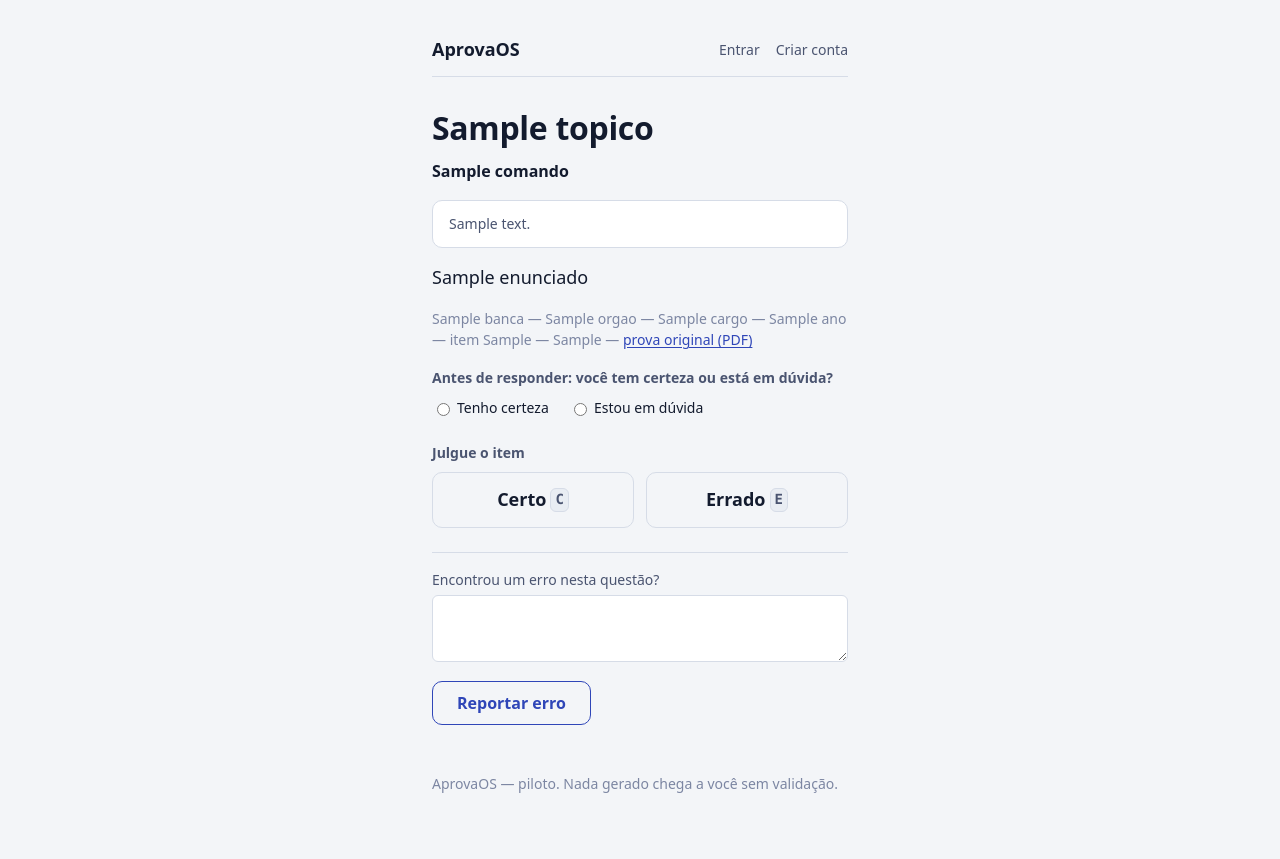
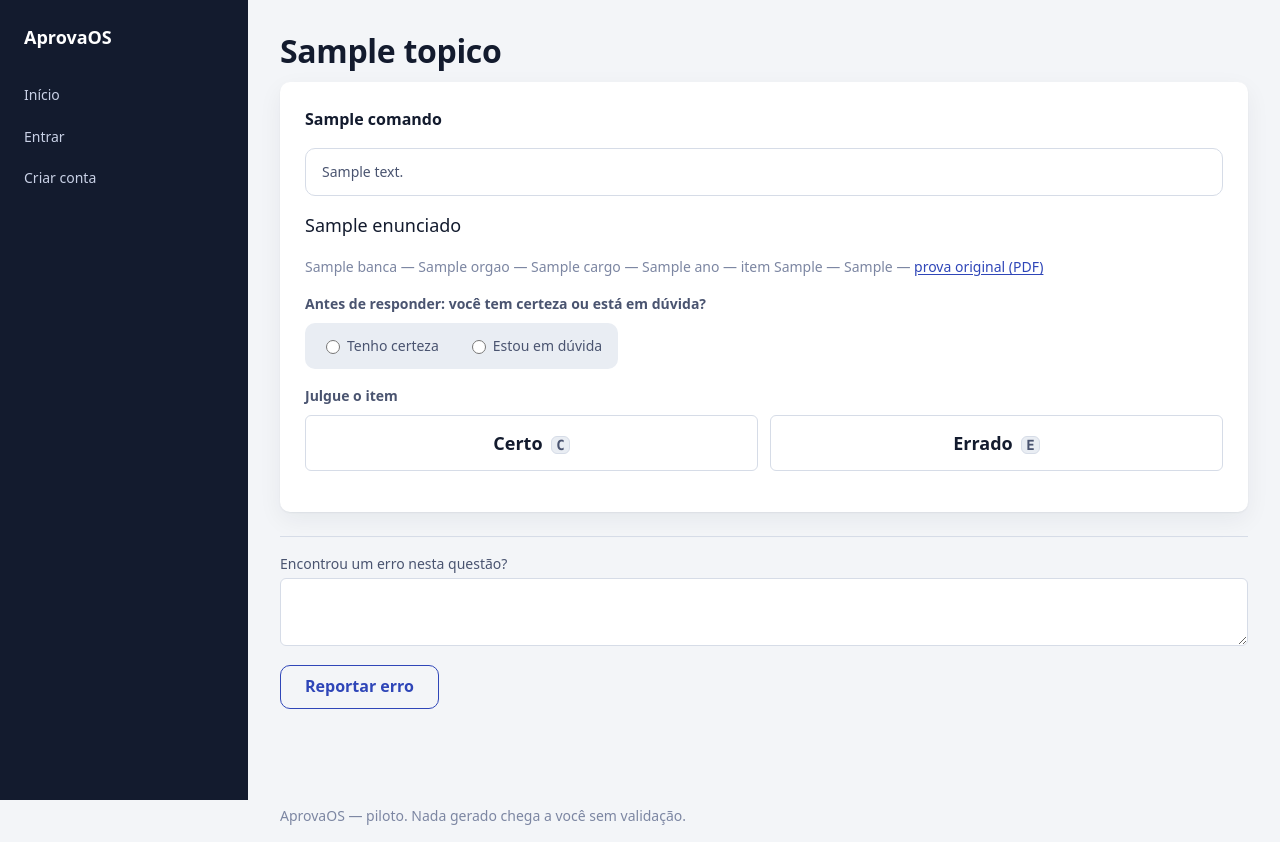
Before and after one commit to vlfcandido/aprovaos, a Python web app: template web/templates/questoes/topico.html in a window 1280 px wide. After the commit the page ends 825 px from the top, so only its background shows below. Run offline with Jinja, Linux system fonts and the light colour scheme; the template is opened without the code that fills it: most values are stand-ins (such as "Sample title", 1, 10 or a date in 2020).

Commit message:
style(v3): shell do protótipo (barra lateral, cartão, segmentado) e limite do apoio no backend
Passo 14b: alinha a tela ao protótipo clicável validado com a usuária-piloto
(docs/evidencias/mockups/2026-09-14-prototipo-clicavel.html), que eu não tinha
lido no passo 14 — a paleta já batia (ADR-0019), mas o layout era de página
móvel (.pagina de 28rem centralizada), não o shell de aplicação do protótipo.

base.html vira um shell (barra lateral escura fixa + conteúdo largo), com 4
tokens novos de cor (--cor-lateral-*) e componentes por token (.cartao,
.segmentado, .botao-resposta, .resultado__gabarito) — sem framework, sem
dependência nova. A barra colapsa em telas estreitas; o padrão é desktop.
Certeza/dúvida vira um controle segmentado com rádios de verdade (:has() só
no CSS) — continua exigível sem JavaScript. Conferido de olho no servidor
real (screenshots do Chrome já instalado, nenhum pacote novo).

Addendo do coordenador: LIMITE_TEXTO_APOIO_RECOLHIDO sai do Jinja e vira
constante em api/questoes.py; o template só lê a flag apoio_recolhido.

Co-Authored-By: Claude Opus 5 (1M context) <noreply@anthropic.com>

```diff
--- a/web/static/css/base.css
+++ b/web/static/css/base.css
@@ -58,57 +58,67 @@ a {
   text-underline-offset: 0.15em;
 }
 
-/* Largura de celular com gutter de 16px; nunca rola na horizontal */
-.pagina {
-  width: 100%;
-  max-width: 28rem;
-  margin-inline: auto;
-  padding-inline: var(--espaco-4);
-  padding-block: var(--espaco-6) var(--espaco-12);
+/* ---- Shell de aplicação (ADR-0019 + protótipo clicável, docs/evidencias/mockups/2026-09-14):
+   barra lateral fixa à esquerda, conteúdo à direita com largura de leitura confortável. O padrão
+   é a visão de desktop; a barra colapsa para uma faixa horizontal em telas estreitas (media
+   query no fim do arquivo) — nunca o contrário. */
+.shell {
+  display: grid;
+  grid-template-columns: 248px 1fr;
+  min-height: 100dvh;
 }
 
-.cabecalho {
+.lateral {
+  background: var(--cor-lateral-fundo);
+  color: var(--cor-lateral-texto);
+  padding: var(--espaco-6) var(--espaco-4);
   display: flex;
-  align-items: center;
-  justify-content: space-between;
-  gap: var(--espaco-3);
-  flex-wrap: wrap;
-  padding-block: var(--espaco-3);
-  border-bottom: 1px solid var(--cor-linha);
-  margin-bottom: var(--espaco-8);
+  flex-direction: column;
+  gap: var(--espaco-6);
+  position: sticky;
+  top: 0;
+  height: 100dvh;
+  overflow-y: auto;
 }
 
 .marca {
   font-family: var(--fonte-titulo);
   font-weight: 700;
   font-size: var(--texto-medio);
-  color: var(--cor-texto);
+  color: var(--cor-lateral-texto-forte);
   text-decoration: none;
+  padding-inline: var(--espaco-2);
 }
 
-.navegacao {
+.lateral__links {
   display: flex;
-  gap: var(--espaco-4);
-  flex-wrap: wrap;
+  flex-direction: column;
+  gap: var(--espaco-1);
 }
 
-.navegacao a {
-  color: var(--cor-texto-2);
+.lateral__links a {
+  display: block;
+  padding: var(--espaco-2);
+  border-radius: var(--raio-pequeno);
+  color: var(--cor-lateral-texto);
   text-decoration: none;
   font-size: var(--texto-pequeno);
 }
 
-.navegacao a:hover,
-.navegacao a:focus-visible,
-.navegacao .botao-link:hover,
-.navegacao .botao-link:focus-visible {
-  color: var(--cor-acao);
-  text-decoration: underline;
+.lateral__links a:hover,
+.lateral__links a:focus-visible {
+  background: var(--cor-lateral-hover);
+  color: var(--cor-lateral-texto-forte);
 }
 
-.navegacao__sair {
-  display: inline;
-  margin: 0;
+.lateral__links a[aria-current="page"] {
+  background: var(--cor-lateral-ativo);
+  color: var(--cor-lateral-texto-forte);
+}
+
+.lateral__rodape {
+  margin-top: auto;
+  padding-inline: var(--espaco-2);
 }
 
 /* Botão com cara de link: para ações POST na navegação (ex.: sair) */
@@ -116,10 +126,34 @@ a {
   padding: 0;
   border: 0;
   background: none;
-  color: var(--cor-texto-2);
+  color: var(--cor-lateral-texto);
   font: inherit;
   font-size: var(--texto-pequeno);
   cursor: pointer;
+}
+
+.botao-link:hover,
+.botao-link:focus-visible {
+  color: var(--cor-lateral-texto-forte);
+  text-decoration: underline;
+}
+
+.coluna {
+  min-width: 0;
+  display: flex;
+  flex-direction: column;
+}
+
+/* Largura de leitura confortável no desktop; vira largura cheia com gutter de 16px no mobile */
+.conteudo {
+  width: 100%;
+  max-width: 67.5rem;
+  padding: var(--espaco-8) var(--espaco-8) var(--espaco-12);
+}
+
+/* Formulários isolados (login, cadastro, subir edital): não esticam pela largura toda */
+.formulario {
+  max-width: 26rem;
 }
 
 .frase {
@@ -217,6 +251,7 @@ a:focus-visible {
 
 .rodape {
   margin-top: var(--espaco-12);
+  padding-inline: var(--espaco-8);
   color: var(--cor-texto-3);
   font-size: var(--texto-pequeno);
 }
@@ -224,13 +259,48 @@ a:focus-visible {
 /* A única transição da base: só com movimento permitido */
 @media (prefers-reduced-motion: no-preference) {
   .botao,
+  .botao-resposta,
   .campo input,
-  .navegacao a {
+  .lateral__links a {
     transition:
       background-color var(--duracao-curta) var(--curva-padrao),
       border-color var(--duracao-curta) var(--curva-padrao),
       color var(--duracao-curta) var(--curva-padrao),
       filter var(--duracao-curta) var(--curva-padrao);
+  }
+}
+
+/* Barra lateral colapsa em telas estreitas — o padrão é a visão de desktop acima */
+@media (max-width: 720px) {
+  .shell {
+    grid-template-columns: 1fr;
+  }
+
+  .lateral {
+    position: static;
+    height: auto;
+    flex-direction: row;
+    flex-wrap: wrap;
+    align-items: center;
+    gap: var(--espaco-3);
+    padding: var(--espaco-3) var(--espaco-4);
+  }
+
+  .lateral__links {
+    flex-direction: row;
+    flex-wrap: wrap;
+  }
+
+  .lateral__rodape {
+    margin-top: 0;
+  }
+
+  .conteudo {
+    padding: var(--espaco-6) var(--espaco-4) var(--espaco-8);
+  }
+
+  .rodape {
+    padding-inline: var(--espaco-4);
   }
 }
 
@@ -425,6 +495,7 @@ small.fonte {
 /* Lista "Meus editais" (V2) */
 .concursos {
   list-style: none;
+  max-width: 34rem;
   margin: 0 0 var(--espaco-6);
   padding: 0;
   display: grid;
@@ -460,7 +531,25 @@ small.fonte {
   margin: 0;
 }
 
+/* Cartão genérico (protótipo `.card`/`.card.lift`): base para conteúdo em destaque, como a
+   questão a resolver. */
+.cartao {
+  background: var(--cor-superficie);
+  border: 1px solid var(--cor-linha);
+  border-radius: var(--raio);
+  padding: var(--espaco-6);
+}
+
+.cartao--elevado {
+  box-shadow: var(--sombra);
+  border-color: transparent;
+}
+
 /* ---- Resolver questão (V3): comando, apoio recolhível, origem, confiança e os dois botões ---- */
+.questao {
+  margin-bottom: var(--espaco-4);
+}
+
 .questao__comando {
   font-weight: 600;
 }
@@ -507,32 +596,68 @@ fieldset legend {
   font-weight: 600;
 }
 
-.opcao-confianca {
+/* Controle segmentado (protótipo `.seg`) — rádios de verdade, só estilizados: o `required`
+   nativo continua valendo sem nenhuma linha de JS. */
+.segmentado {
+  display: inline-flex;
+  flex-wrap: wrap;
+  gap: var(--espaco-1);
+  padding: var(--espaco-1);
+  background: var(--cor-superficie-2);
+  border-radius: var(--raio);
+}
+
+.segmentado__opcao {
   display: inline-flex;
   align-items: center;
   gap: var(--espaco-1);
-  margin: 0 var(--espaco-4) var(--espaco-2) 0;
+  padding: var(--espaco-2) var(--espaco-3);
+  border-radius: var(--raio-pequeno);
+  color: var(--cor-texto-2);
   font-size: var(--texto-pequeno);
+  font-weight: 500;
+  cursor: pointer;
+}
+
+.segmentado__opcao:has(input:checked) {
+  background: var(--cor-superficie);
+  color: var(--cor-texto);
+  font-weight: 600;
+}
+
+.segmentado__opcao input {
+  width: 14px;
+  height: 14px;
+  accent-color: var(--cor-acao);
 }
 
 .respostas {
-  display: grid;
-  grid-template-columns: 1fr 1fr;
+  display: flex;
   gap: var(--espaco-3);
 }
 
+/* Os dois botões grandes Certo/Errado (protótipo `.ce button`) */
 .botao-resposta {
-  width: 100%;
+  flex: 1;
   min-height: 3.5rem;
+  padding: var(--espaco-2) var(--espaco-3);
+  border: 1px solid var(--cor-linha);
+  border-radius: var(--raio-pequeno);
+  background: var(--cor-superficie);
+  color: var(--cor-texto);
+  font-family: var(--fonte-titulo);
+  font-weight: 600;
   font-size: var(--texto-medio);
-  background: transparent;
-  color: var(--cor-texto);
-  border-color: var(--cor-linha);
+  cursor: pointer;
 }
 
 .botao-resposta:hover {
   border-color: var(--cor-acao);
-  filter: none;
+}
+
+.botao-resposta:focus-visible {
+  outline: 3px solid var(--cor-acao-suave);
+  outline-offset: 2px;
 }
 
 kbd {
@@ -548,19 +673,30 @@ kbd {
 }
 
 .resultado__gabarito {
+  padding: var(--espaco-3) var(--espaco-4);
+  margin-bottom: var(--espaco-4);
+  border-radius: var(--raio);
   font-weight: 600;
 }
 
+.resultado__gabarito > p:first-child {
+  margin: 0;
+}
+
 .resultado__gabarito--certo {
+  background: var(--cor-ok-suave);
   color: var(--cor-ok);
 }
 
 .resultado__gabarito--errado {
+  background: var(--cor-erro-suave);
   color: var(--cor-erro);
 }
 
 .resultado__justificativa {
+  margin: var(--espaco-2) 0 0;
   color: var(--cor-texto-2);
+  font-weight: 400;
 }
 
 .form-reportar {
--- a/web/static/css/tokens.css
+++ b/web/static/css/tokens.css
@@ -28,6 +28,13 @@
   --cor-erro-suave: #fbe7e5;
   --cor-alerta: #9a5b00;
   --cor-alerta-suave: #fdf0dc;
+
+  /* Barra lateral do shell (protótipo clicável, docs/evidencias/mockups/2026-09-14) */
+  --cor-lateral-fundo: #131b2e;
+  --cor-lateral-texto: #c9d1e6;
+  --cor-lateral-texto-forte: #ffffff;
+  --cor-lateral-ativo: #2f46b8;
+  --cor-lateral-hover: rgb(255 255 255 / 0.06);
 
   --sombra: 0 1px 2px rgb(19 27 46 / 0.06), 0 8px 24px rgb(19 27 46 / 0.06);
 
@@ -85,6 +92,11 @@
     --cor-alerta: #f0b860;
     --cor-alerta-suave: #3a2a10;
 
+    --cor-lateral-fundo: #0a0f1c;
+    --cor-lateral-texto: #a9b3cc;
+    --cor-lateral-texto-forte: #ffffff;
+    --cor-lateral-ativo: #3a52c9;
+
     --sombra: 0 1px 2px rgb(0 0 0 / 0.4), 0 8px 24px rgb(0 0 0 / 0.35);
   }
 }
@@ -112,5 +124,10 @@
   --cor-alerta: #f0b860;
   --cor-alerta-suave: #3a2a10;
 
+  --cor-lateral-fundo: #0a0f1c;
+  --cor-lateral-texto: #a9b3cc;
+  --cor-lateral-texto-forte: #ffffff;
+  --cor-lateral-ativo: #3a52c9;
+
   --sombra: 0 1px 2px rgb(0 0 0 / 0.4), 0 8px 24px rgb(0 0 0 / 0.35);
 }
--- a/web/templates/base.html
+++ b/web/templates/base.html
@@ -1,8 +1,9 @@
-{# O que é: layout base de toda página HTML do AprovaOS — head com viewport e tema, CSS por tokens,
-   htmx vendorizado, cabeçalho com navegação (reflete `usuario_email`, injetado por `renderizar`) e
-   blocos `titulo`/`conteudo`/`script` (este último para a ilha de JS de uma tela específica, ex.
-   os atalhos de teclado de `questoes/topico.html` — ADR-0019). Quando ler: ao criar uma página
-   nova (`{% extends "base.html" %}`). -#}
+{# O que é: layout base de toda página HTML do AprovaOS — o shell de aplicação do protótipo
+   clicável (docs/evidencias/mockups/2026-09-14-prototipo-clicavel.html): barra lateral escura
+   fixa com a navegação (reflete `usuario_email`, injetado por `renderizar`) e a área de
+   conteúdo à direita. Blocos `titulo`/`conteudo`/`script` (este último para a ilha de JS de uma
+   tela específica, ex. os atalhos de teclado de `questoes/topico.html` — ADR-0019). Quando ler:
+   ao criar uma página nova (`{% extends "base.html" %}`). -#}
 <!doctype html>
 <html lang="pt-BR">
 <head>
@@ -15,29 +16,34 @@
   <script src="/static/js/htmx.min.js" defer></script>
 </head>
 <body>
-  <div class="pagina">
-    <header class="cabecalho">
+  <div class="shell">
+    <nav class="lateral" aria-label="Principal">
       <a class="marca" href="/">AprovaOS</a>
-      <nav class="navegacao" aria-label="Principal">
+      <div class="lateral__links">
+        <a href="/" {% if request.url.path == "/" %}aria-current="page"{% endif %}>Início</a>
         {% if usuario_email %}
-          <a href="/editais">Meus editais</a>
-          <a href="/conta">Minha conta</a>
-          <form method="post" action="/sair" class="navegacao__sair">
+          <a href="/editais" {% if request.url.path.startswith("/editais") or request.url.path.startswith("/concurso") %}aria-current="page"{% endif %}>Meus editais</a>
+          <a href="/conta" {% if request.url.path == "/conta" %}aria-current="page"{% endif %}>Minha conta</a>
+        {% else %}
+          <a href="/entrar" {% if request.url.path == "/entrar" %}aria-current="page"{% endif %}>Entrar</a>
+          <a href="/cadastro" {% if request.url.path == "/cadastro" %}aria-current="page"{% endif %}>Criar conta</a>
+        {% endif %}
+      </div>
+      {% if usuario_email %}
+        <form method="post" action="/sair" class="lateral__rodape">
           <button class="botao-link" type="submit">Sair</button>
         </form>
-        {% else %}
-          <a href="/entrar">Entrar</a>
-          <a href="/cadastro">Criar conta</a>
       {% endif %}
     </nav>
-    </header>
-    <main id="conteudo">
+    <div class="coluna">
+      <main id="conteudo" class="conteudo">
         {% block conteudo %}{% endblock %}
       </main>
       <footer class="rodape">
         <p>AprovaOS — piloto. Nada gerado chega a você sem validação.</p>
       </footer>
     </div>
+  </div>
   {% block script %}{% endblock %}
 </body>
 </html>
--- a/web/templates/conta/cadastro.html
+++ b/web/templates/conta/cadastro.html
@@ -5,7 +5,7 @@
 {% block titulo %}Criar conta — AprovaOS{% endblock %}
 {% block conteudo %}
   <h1>Criar conta</h1>
-  <form id="form-cadastro" method="post" action="/cadastro"
+  <form id="form-cadastro" class="formulario" method="post" action="/cadastro"
         hx-post="/cadastro" hx-select="#form-cadastro" hx-target="#form-cadastro" hx-swap="outerHTML">
     {% if erros %}
       <div class="mensagem mensagem--erro" role="alert">
--- a/web/templates/conta/entrar.html
+++ b/web/templates/conta/entrar.html
@@ -5,7 +5,7 @@
 {% block titulo %}Entrar — AprovaOS{% endblock %}
 {% block conteudo %}
   <h1>Entrar</h1>
-  <form id="form-entrar" method="post" action="/entrar"
+  <form id="form-entrar" class="formulario" method="post" action="/entrar"
         hx-post="/entrar" hx-select="#form-entrar" hx-target="#form-entrar" hx-swap="outerHTML">
     {% if erros %}
       <div class="mensagem mensagem--erro" role="alert">
--- a/web/templates/editais/subir.html
+++ b/web/templates/editais/subir.html
@@ -7,7 +7,7 @@
   <h1>Subir edital</h1>
   <p class="frase">Envie o edital em PDF. Eu leio o conteúdo programático, monto o DNA do concurso
     e o seu edital verticalizado.</p>
-  <form id="form-edital" method="post" action="/editais/subir" enctype="multipart/form-data"
+  <form id="form-edital" class="formulario" method="post" action="/editais/subir" enctype="multipart/form-data"
         hx-post="/editais/subir" hx-encoding="multipart/form-data"
         hx-select="#form-edital" hx-target="#form-edital" hx-swap="outerHTML">
     {% if erros %}
--- a/web/templates/questoes/topico.html
+++ b/web/templates/questoes/topico.html
@@ -1,22 +1,25 @@
-{# O que é: página de resolver questão (`GET/POST /topico/{slug}/questoes`). Mostra o comando, o
-   texto de apoio (recolhido atrás de "ver texto de apoio" quando passa de 600 caracteres — só
-   `<details>`/`<summary>`, sem JS), o enunciado e a origem completa (banca, órgão, cargo, ano,
-   item e o PDF da prova). O gabarito nunca aparece aqui — só depois de responder, no fragmento
-   `_resultado.html` que o HTMX troca dentro de `#questao` (sem JS, o navegador recarrega a
-   página inteira, que é o mesmo HTML válido). Certeza/dúvida é obrigatória antes: os dois
-   rádios têm `required`, então o navegador barra o envio pelos dois botões grandes Certo/Errado
-   até a pessoa escolher — regra do servidor, não do JavaScript. Os atalhos de teclado (C/E/→)
-   são a ilha `atalhos-estudo.js` (ADR-0019), que só clica em botões/links que já existem — a
-   tela funciona igual sem ela. Quando ler: ao mexer no fluxo de resolver questão. -#}
+{# O que é: página de resolver questão (`GET/POST /topico/{slug}/questoes`). Cartão da questão
+   (comando, texto de apoio — recolhido atrás de "ver texto de apoio" quando
+   `questao.apoio_recolhido` vem `true` do backend, `LIMITE_TEXTO_APOIO_RECOLHIDO` em
+   `api/questoes.py`; nunca um número solto aqui —, enunciado e origem completa: banca, órgão,
+   cargo, ano, item e o PDF da prova). O gabarito nunca aparece aqui — só depois de responder, no
+   fragmento `_resultado.html` que o HTMX troca dentro de `#questao` (sem JS, o navegador
+   recarrega a página inteira, que é o mesmo HTML válido). Certeza/dúvida é obrigatória antes: o
+   controle segmentado é feito com rádios de verdade (`required`), só estilizados — o navegador
+   barra o envio pelos dois botões grandes Certo/Errado até a pessoa escolher, regra do servidor,
+   não do JavaScript. Os atalhos de teclado (C/E/→) são a ilha `atalhos-estudo.js` (ADR-0019),
+   que só clica em botões/links que já existem — a tela funciona igual sem ela. Quando ler: ao
+   mexer no fluxo de resolver questão. -#}
 {% extends "base.html" %}
 {% block titulo %}{{ topico.nome }} — Questões — AprovaOS{% endblock %}
 {% block conteudo %}
   <h1>{{ topico.nome }}</h1>
   <div id="questao">
     {% if questao %}
+      <div class="cartao cartao--elevado questao">
         <p class="questao__comando">{{ questao.comando }}</p>
         {% if questao.texto_apoio %}
-        {% if questao.texto_apoio | length > 600 %}
+          {% if questao.apoio_recolhido %}
             <details class="questao__apoio">
               <summary>ver texto de apoio</summary>
               <p>{{ questao.texto_apoio }}</p>
@@ -38,28 +41,31 @@
 
           <fieldset class="confianca">
             <legend>Antes de responder: você tem certeza ou está em dúvida?</legend>
-          <label class="opcao-confianca">
+            <div class="segmentado" role="radiogroup">
+              <label class="segmentado__opcao">
                 <input type="radio" name="confianca" value="certeza" required> Tenho certeza
               </label>
-          <label class="opcao-confianca">
+              <label class="segmentado__opcao">
                 <input type="radio" name="confianca" value="duvida" required> Estou em dúvida
               </label>
+            </div>
           </fieldset>
 
           <fieldset class="julgamento">
             <legend>Julgue o item</legend>
             <div class="respostas">
               <button type="submit" name="resposta" value="C" data-atalho="certo"
-                    class="botao botao-resposta">
+                      class="botao-resposta">
                 Certo <kbd>C</kbd>
               </button>
               <button type="submit" name="resposta" value="E" data-atalho="errado"
-                    class="botao botao-resposta">
+                      class="botao-resposta">
                 Errado <kbd>E</kbd>
               </button>
             </div>
           </fieldset>
         </form>
+      </div>
 
       <form method="post" action="/questoes/{{ questao.id }}/reportar" class="form-reportar">
         <label for="motivo">Encontrou um erro nesta questão?</label>
```
Also changed, not shown: backend/aprovaos/api/questoes.py (+8 -0 lines), web/templates/questoes/_resultado.html (+11 -9 lines). Lines whose indentation alone changed are shown as unchanged.
